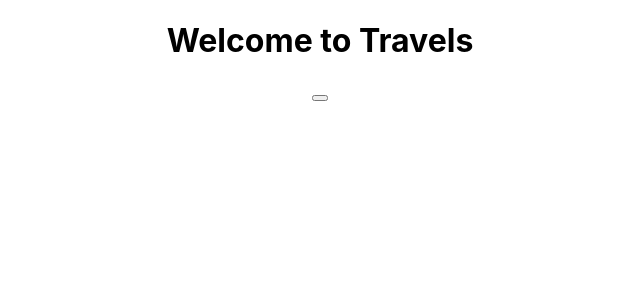
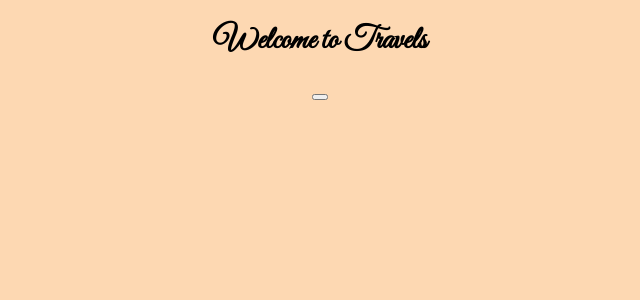
Before and after one commit to jokale/travel-app, a React (Create React App) app: page / in a window 1280 px wide. Shown: the top 300 px of the page, without its empty margins (320-960 px from the left). Built offline with nearby package versions, Linux system fonts and the light colour scheme.

Commit message:
fix background

```diff
--- a/public/index.html
+++ b/public/index.html
@@ -24,7 +24,9 @@
       work correctly both with client-side routing and a non-root public URL.
       Learn how to configure a non-root public URL by running `npm run build`.
     -->
-    <title>React App</title>
+    <link rel="preconnect" href="https://fonts.gstatic.com">
+<link href="https://fonts.googleapis.com/css2?family=Great+Vibes&display=swap" rel="stylesheet">
+    <title>Travel</title>
   </head>
   <body>
     <noscript>You need to enable JavaScript to run this app.</noscript>
--- a/src/App.css
+++ b/src/App.css
@@ -1,6 +1,6 @@
 .App {
   text-align: center;
-
+  /* background-color: #F27B43; */
 }
 
 .App-logo {
@@ -15,7 +15,7 @@
 }
 
 .App-header {
-  background-color: #F27B43;
+  /* background-color: #F27B43; */
   min-height: 100vh;
   display: flex;
   flex-direction: column;
@@ -38,6 +38,6 @@
   }
 }
 
-.html {
-  background-color: #F27B43;
+html {
+  background-color: #FDD8B2;
 }
--- a/src/index.css
+++ b/src/index.css
@@ -11,3 +11,8 @@
   font-family: source-code-pro, Menlo, Monaco, Consolas, 'Courier New',
     monospace;
 }
+
+div#home {
+  font-family: 'Great Vibes', cursive;
+
+}
```
